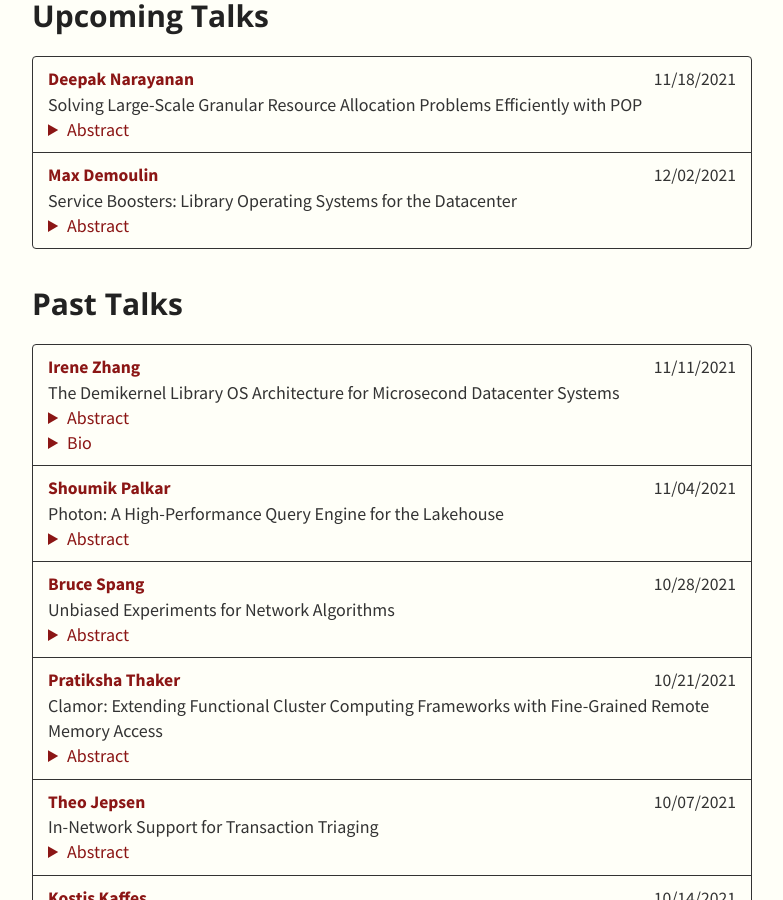
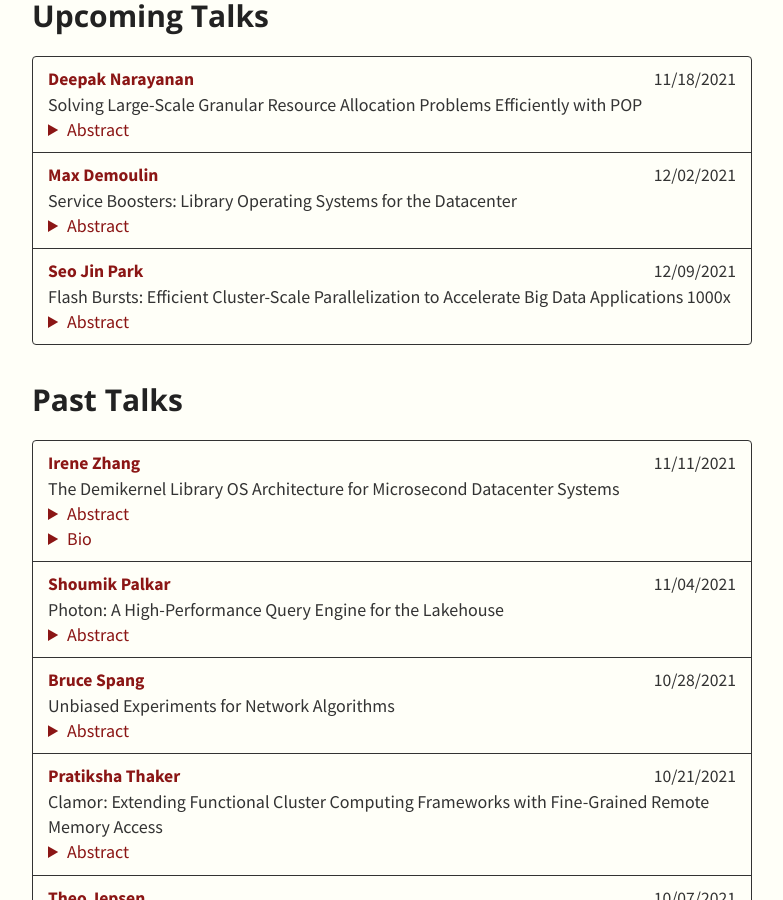
Before and after one commit to stanford-systems-seminar/stanford-systems-seminar.github.io, a Jekyll site: the page built from index.md, in a window 1280 px wide and 900 px high, scrolled down 332 px. Shown: the whole window, without its empty margins (248-1031 px from the left). Built offline with Jekyll 4.4.1, drawn with Linux system fonts in a browser that asks for light colours.

Commit message:
Update talks.yml

```diff
--- a/_data/talks.yml
+++ b/_data/talks.yml
@@ -10,6 +10,11 @@
       title: "Service Boosters: Library Operating Systems for the Datacenter"
       abstract: "TBA"
       website: http://www.maxdml.com/
+    - speaker: Seo Jin Park
+      date: 12/09/2021
+      title: "Flash Bursts: Efficient Cluster-Scale Parallelization to Accelerate Big Data Applications 1000x"
+      abstract: "TBA"
+      website: http://seojinpark.net/
 - type: Past Talks
   members:
     - speaker: Irene Zhang
```
